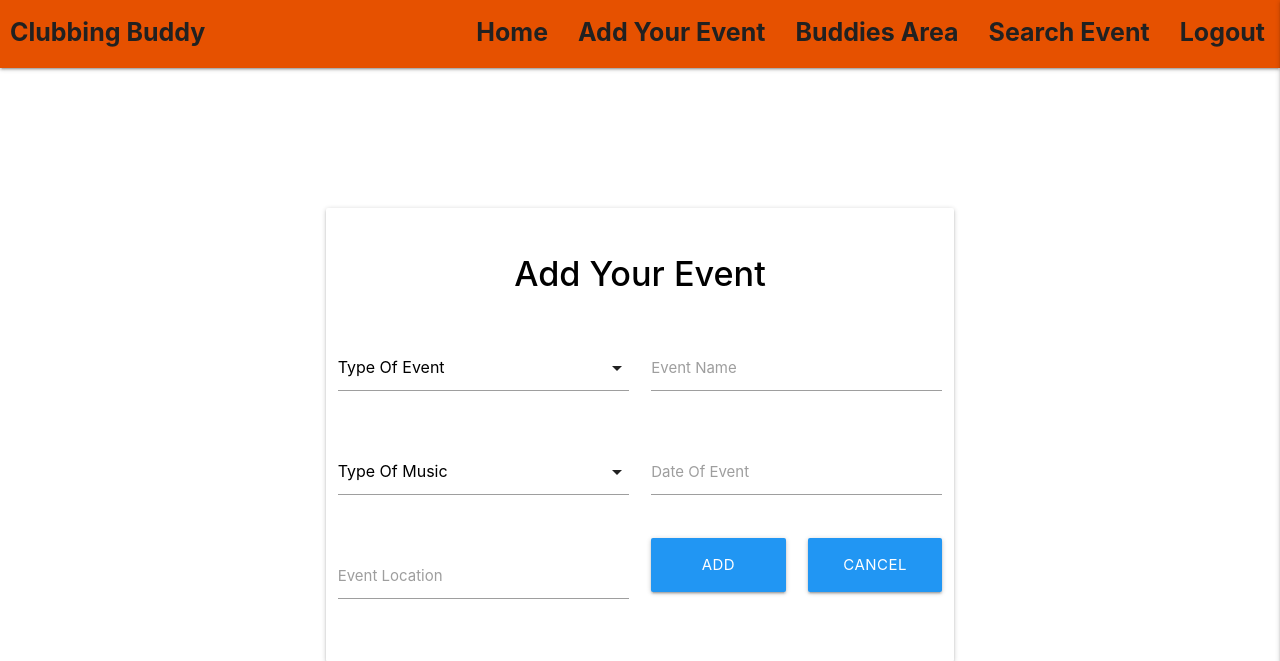
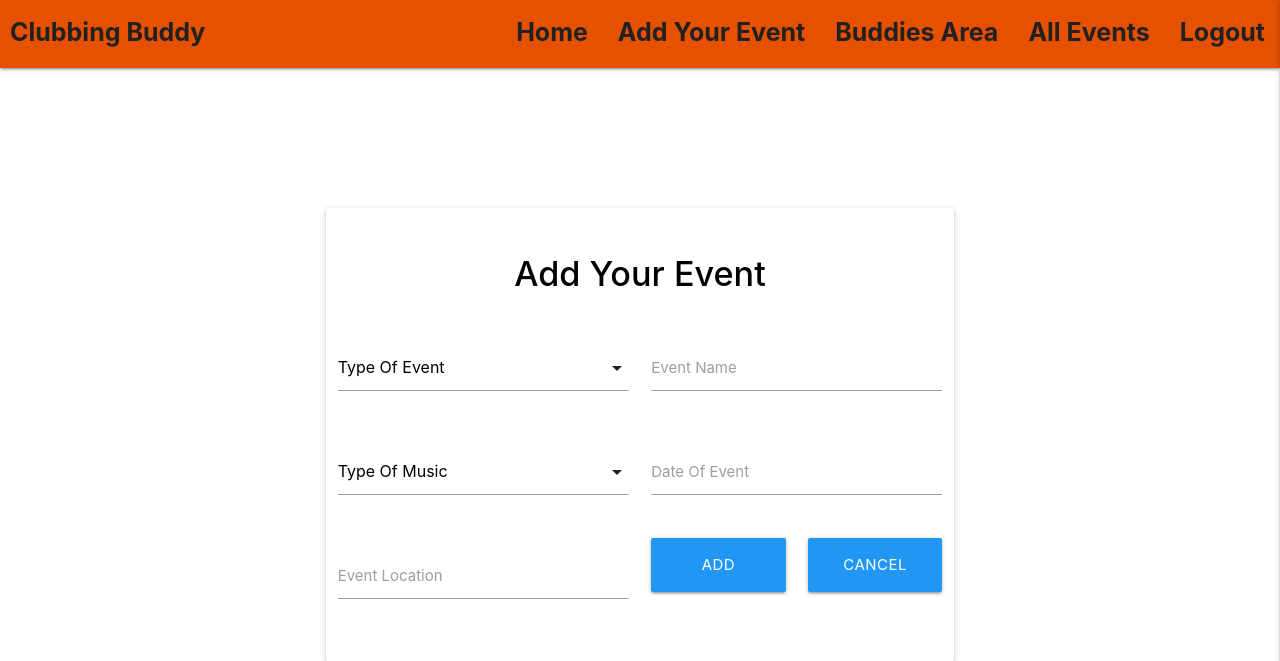
Before and after one commit to Code-Institute-Submissions/JoseCastanoCoding-ms3-clubbing-buddy, a Flask app: page /add_your_event in a window 1280 px wide. Shown: the top 661 px of the page. Run offline with Flask 2, Linux system fonts and the light colour scheme; the visitor is signed in with stand-in values (Sample User, id 1); data that the repository does not hold is empty; some libraries are stand-ins or nearby versions.

Commit message:
added all_events.html and its view

```diff
--- a/app.py
+++ b/app.py
@@ -85,11 +85,17 @@ def login():
     return render_template("login.html")
 
 
+@app.route("/all_events")
+def all_events():
+    events = list(mongo.db.events.find())
+    return render_template("all_events.html", events=events)
+
+
 @app.route("/search_event", methods=["GET", "POST"])
 def search_event():
-    search = request.form.get("search")
-    events = list(mongo.db.events.find({"$text": {"$search_event": search}}))
-    return render_template("buddies_area.html", events=events)
+    query = request.form.get("query")
+    events = list(mongo.db.events.find({"$text": {"$search": query}}))
+    return render_template("all_events.html", events=events)
 
 
 @app.route("/buddies_area/<username>", methods=["GET", "POST"])
--- a/templates/base_template.html
+++ b/templates/base_template.html
@@ -32,7 +32,7 @@
                     {% if session.user %}
                     <li><a href="{{ url_for('add_your_event', username=session['user']) }}">Add Your Event</a></li>
                     <li><a href="{{ url_for('buddies_area', username=session['user']) }}">Buddies Area</a></li>
-                    <li><a href="#">Search Event</a></li>
+                    <li><a href="{{ url_for('all_events') }}">All Events</a></li>
                     <li><a href="{{ url_for('logout') }}">Logout</a></li>
                     {% else %}
                     <li><a href="{{ url_for('login') }}">Login</a></li>
@@ -47,7 +47,7 @@
             {% if session.user %}
             <li><a href="{{ url_for('add_your_event', username=session['user']) }}">Add Your Event</a></li>
             <li><a href="{{ url_for('buddies_area', username=session['user']) }}">Buddies Area</a></li>
-            <li><a href="#">Search Event</a></li>
+            <li><a href="{{ url_for('all_events') }}">All Events</a></li>
             <li><a href="{{ url_for('logout') }}">Logout</a></li>
             {% else %}
             <li><a href="{{ url_for('login') }}">Login</a></li>
```
Also changed, not shown: templates/all_events.html (added, +56 -0 lines), templates/search_event.html (deleted, +0 -27 lines).
